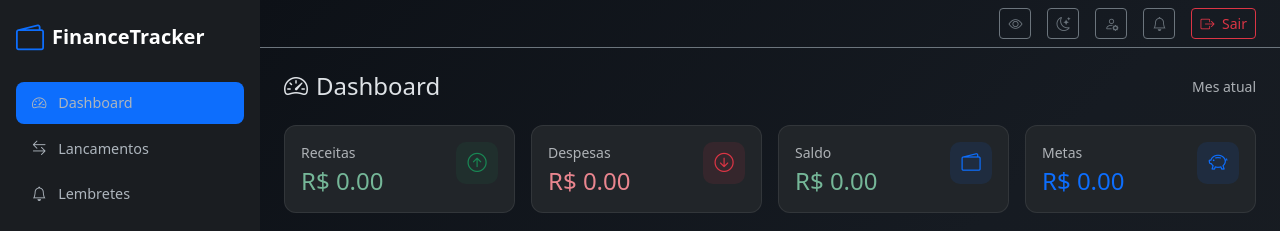
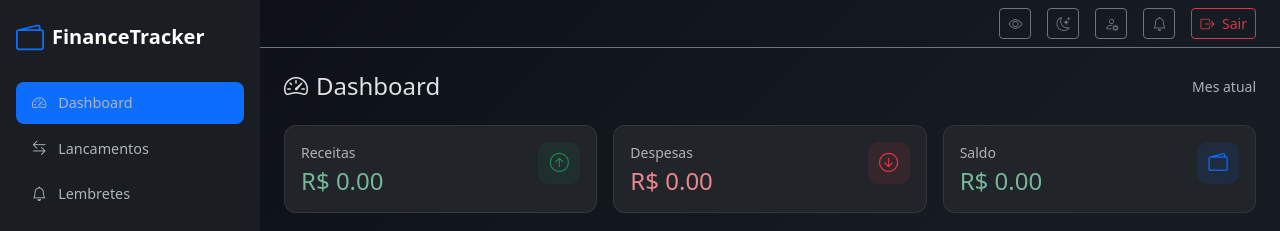
Before and after one commit to kblankk/finance-tracker, a Flask app: page / in a window 1280 px wide. Shown: the top 231 px of the page. Run offline with Flask 3, Linux system fonts and the light colour scheme; a user stored in the database is signed in; tables that the repository leaves empty hold one stand-in row (values such as "Sample post"); data that the repository does not hold is empty.

Commit message:
Simplificar dashboard, redirecionar para transactions e sync categorias
- Redirecionar ações de despesas e receitas para transactions.list
- Sincronizar categoria entre parcelas ao editar despesa
- Remover card de Metas do dashboard e usar layout de 3 colunas
- Ajustar cálculo do saldo (receitas - despesas)
- Corrigir seletor do privacy mode no CSS
- Atualizar email do admin no seed

Co-Authored-By: Claude Opus 4.6 <noreply@anthropic.com>

```diff
--- a/app/income/routes.py
+++ b/app/income/routes.py
@@ -72,7 +72,7 @@ def add():
         db.session.add(income)
         db.session.commit()
         flash('Receita adicionada com sucesso!', 'success')
-        return redirect(url_for('income.list'))
+        return redirect(url_for('transactions.list'))
 
     return render_template('income/form.html', form=form, title='Nova Receita')
 
@@ -94,7 +94,7 @@ def edit(id):
         income.recurrence = form.recurrence.data if form.is_recurring.data else None
         db.session.commit()
         flash('Receita atualizada!', 'success')
-        return redirect(url_for('income.list'))
+        return redirect(url_for('transactions.list'))
 
     return render_template('income/form.html', form=form, title='Editar Receita')
 
@@ -117,7 +117,7 @@ def delete(id):
     db.session.delete(income)
     db.session.commit()
     flash('Receita removida.', 'success')
-    return redirect(url_for('income.list'))
+    return redirect(request.referrer or url_for('transactions.list'))
 
 
 @income_bp.route('/export-csv')
--- a/app/main/routes.py
+++ b/app/main/routes.py
@@ -82,7 +82,7 @@ def dashboard():
 
     total_savings = savings_deposits - savings_withdrawals
 
-    balance = total_income - total_expenses - total_savings
+    balance = total_income - total_expenses
 
     # Upcoming bills (next 30 days, only next installment per group)
     upcoming = db.session.query(Expense).outerjoin(
--- a/app/static/css/custom.css
+++ b/app/static/css/custom.css
@@ -386,7 +386,7 @@
 .privacy-mode .text-success.fw-medium,
 .privacy-mode .text-danger.fw-medium,
 .privacy-mode .text-warning.fw-medium,
-.privacy-mode .badge.bg-danger:not(.ms-1),
+.privacy-mode .list-group-item .badge.bg-danger,
 .privacy-mode td.text-end.fw-medium,
 .privacy-mode .progress-bar,
 .privacy-mode #comparisonCards .fw-bold,
--- a/app/templates/base.html
+++ b/app/templates/base.html
@@ -6,7 +6,7 @@
     <title>{% block title %}FinanceTracker{% endblock %}</title>
     <link href="https://cdn.jsdelivr.net/npm/bootstrap@5.3.3/dist/css/bootstrap.min.css" rel="stylesheet">
     <link href="https://cdn.jsdelivr.net/npm/bootstrap-icons@1.11.3/font/bootstrap-icons.min.css" rel="stylesheet">
-    <link href="{{ url_for('static', filename='css/custom.css') }}?v=5" rel="stylesheet">
+    <link href="{{ url_for('static', filename='css/custom.css') }}?v=6" rel="stylesheet">
     {% block extra_css %}{% endblock %}
 </head>
 <body>
--- a/app/templates/main/dashboard.html
+++ b/app/templates/main/dashboard.html
@@ -9,16 +9,13 @@
 
 <!-- Summary Cards -->
 <div class="row g-3 mb-4">
-    <div class="col-6 col-md-3">
+    <div class="col-4">
         <div class="card stat-card h-100">
             <div class="card-body">
                 <div class="d-flex justify-content-between align-items-start">
                     <div>
                         <p class="text-muted mb-1 small">Receitas</p>
-                        <h4 class="text-income mb-0">R$ {{ "%.2f"|format(total_income - total_savings) }}</h4>
-                        {% if total_savings > 0 %}
-                        <small class="text-primary"><i class="bi bi-piggy-bank me-1"></i>-R$ {{ "%.2f"|format(total_savings) }} em metas</small>
-                        {% endif %}
+                        <h4 class="text-income mb-0">R$ {{ "%.2f"|format(total_income) }}</h4>
                     </div>
                     <div class="stat-icon bg-success bg-opacity-10 text-success">
                         <i class="bi bi-arrow-up-circle"></i>
@@ -27,7 +24,7 @@
             </div>
         </div>
     </div>
-    <div class="col-6 col-md-3">
+    <div class="col-4">
         <div class="card stat-card h-100">
             <div class="card-body">
                 <div class="d-flex justify-content-between align-items-start">
@@ -42,7 +39,7 @@
             </div>
         </div>
     </div>
-    <div class="col-6 col-md-3">
+    <div class="col-4">
         <div class="card stat-card h-100">
             <div class="card-body">
                 <div class="d-flex justify-content-between align-items-start">
@@ -54,21 +51,6 @@
                     </div>
                     <div class="stat-icon bg-primary bg-opacity-10 text-primary">
                         <i class="bi bi-wallet2"></i>
-                    </div>
-                </div>
-            </div>
-        </div>
-    </div>
-    <div class="col-6 col-md-3">
-        <div class="card stat-card h-100">
-            <div class="card-body">
-                <div class="d-flex justify-content-between align-items-start">
-                    <div>
-                        <p class="text-muted mb-1 small">Metas</p>
-                        <h4 class="text-primary mb-0">R$ {{ "%.2f"|format(total_savings) }}</h4>
-                    </div>
-                    <div class="stat-icon bg-primary bg-opacity-10 text-primary">
-                        <i class="bi bi-piggy-bank"></i>
                     </div>
                 </div>
             </div>
--- a/seed.py
+++ b/seed.py
@@ -40,7 +40,7 @@ def seed():
         if not admin:
             admin = User(
                 username='admin',
-                email='admin@financetracker.com',
+                email='kawabrein@gmail.com',
                 role='admin',
                 is_approved=True,
             )
```
Also changed, not shown: app/expenses/routes.py (+9 -4 lines).
